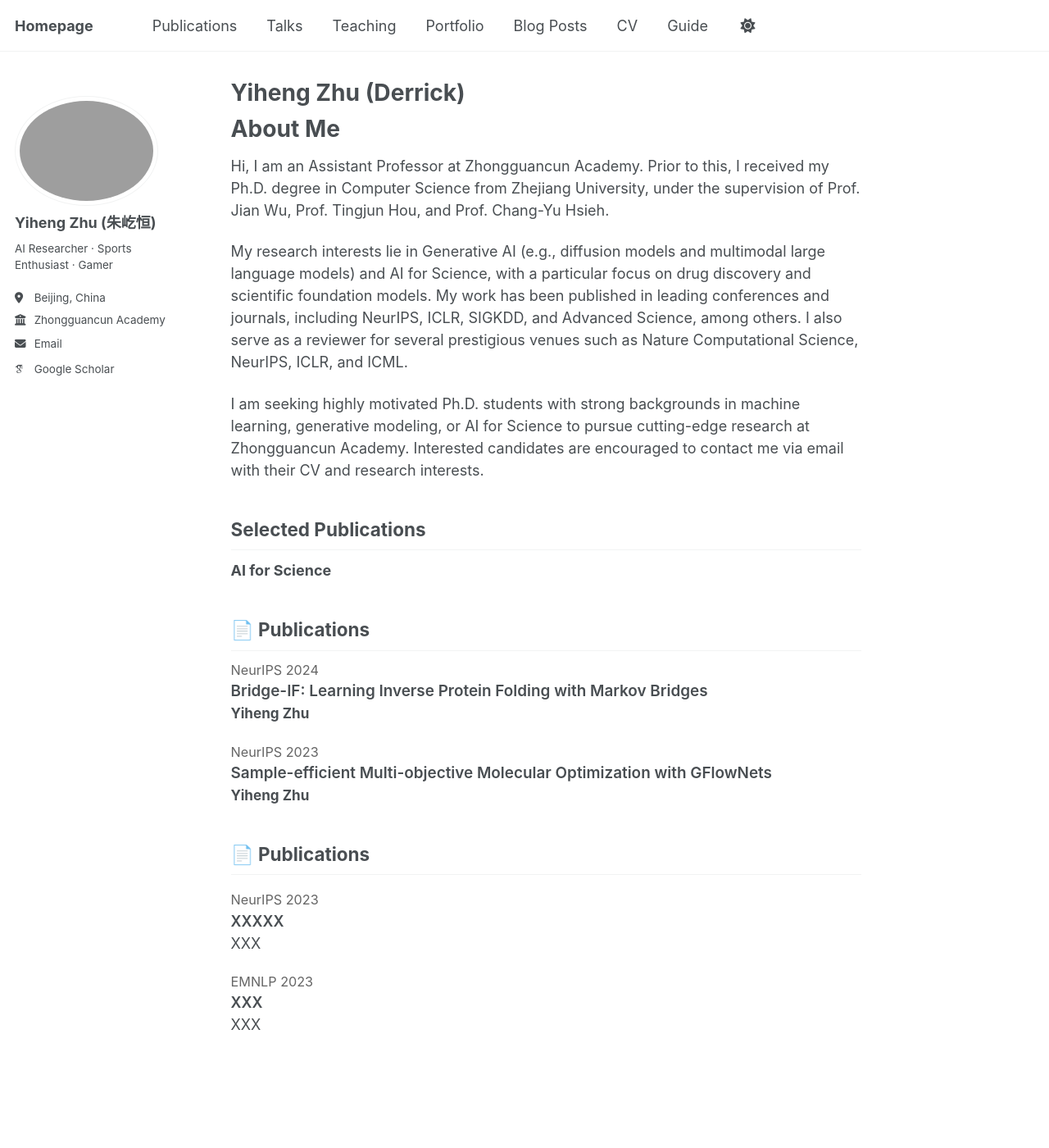
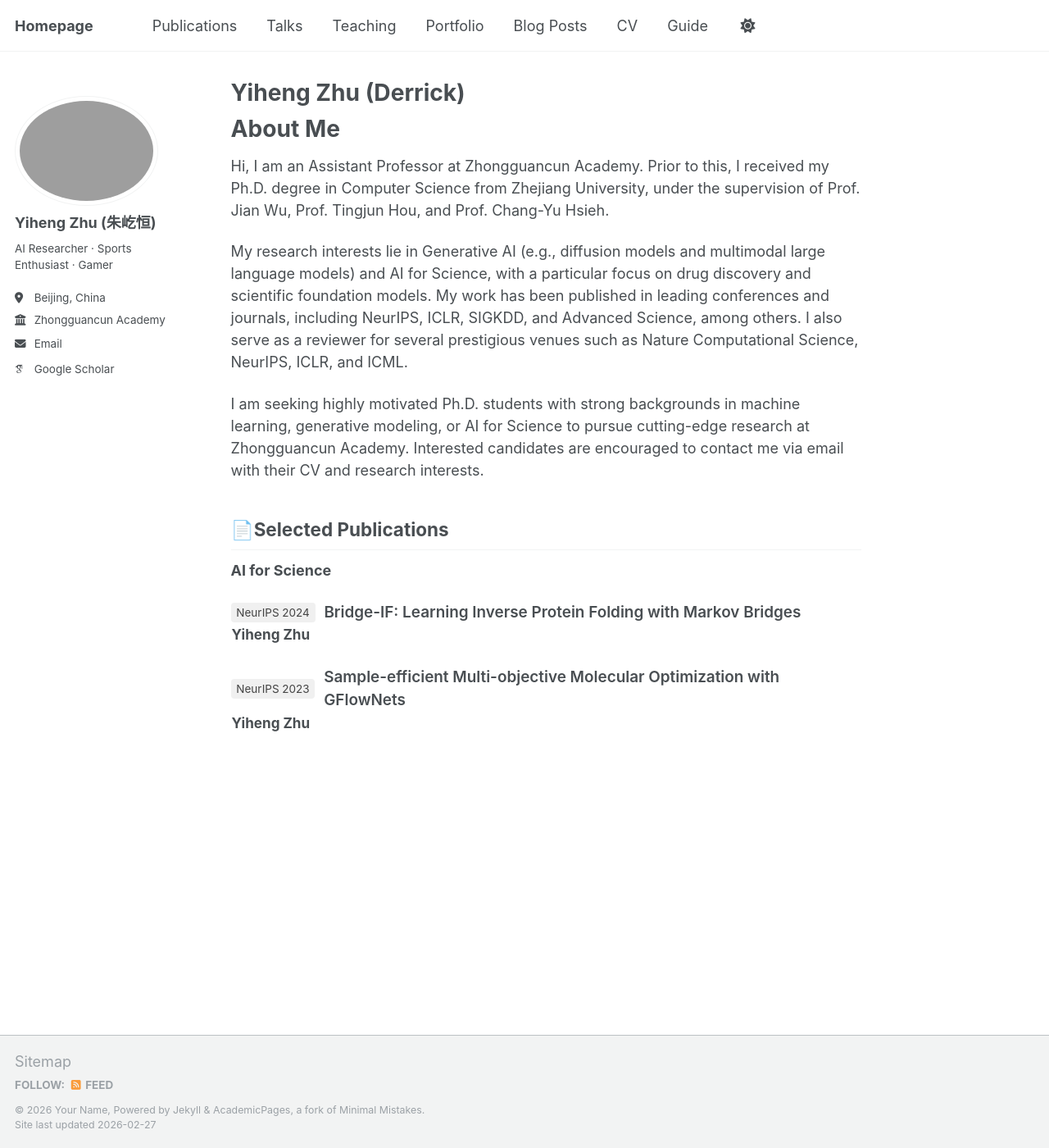
Before and after one commit to derrickzhu147/derrickzhu147.github.io, a Jekyll site: the page built from _pages/about.md, in a window 1280 px wide and 1400 px high. Shown: the whole window at 82% size. Built offline with Jekyll 4.4.1, drawn with Linux system fonts in a browser that asks for light colours; some web fonts are replaced; a script that is not in the unit is left out.

Commit message:
Update about.md

```diff
--- a/_pages/about.md
+++ b/_pages/about.md
@@ -15,60 +15,52 @@ My research interests lie in Generative AI (e.g., diffusion models and multimoda
 
 I am seeking highly motivated Ph.D. students with strong backgrounds in machine learning, generative modeling, or AI for Science to pursue cutting-edge research at Zhongguancun Academy. Interested candidates are encouraged to contact me via email with their CV and research interests.
 
-Selected Publications
+📄Selected Publications
 ------
 
 **AI for Science**
 
-<h2>📄 Publications</h2>
-
-<div style="margin-bottom:1.2em;">
-  <div style="font-size:0.9em; color:#666;">
-    NeurIPS 2024
+<div style="margin-bottom:1.4em;">
+  <div style="display:flex; align-items:center; gap:0.6em;">
+    <span style="
+      background:#f0f0f0;
+      color:#444;
+      font-size:0.75em;
+      padding:0.15em 0.5em;
+      border-radius:4px;
+      white-space:nowrap;
+    ">
+      NeurIPS 2024
+    </span>
+    <span style="font-size:1.05em; font-weight:600;">
+      Bridge-IF: Learning Inverse Protein Folding with Markov Bridges
+    </span>
   </div>
-  <div style="font-size:1.05em; font-weight:600;">
-    Bridge-IF: Learning Inverse Protein Folding with Markov Bridges
-  </div>
-  <div style="font-size:0.95em;">
+  <div style="font-size:0.95em; margin-left:0.05em;">
     <b>Yiheng Zhu</b>
   </div>
 </div>
 
-<div style="margin-bottom:1.2em;">
-  <div style="font-size:0.9em; color:#666;">
-    NeurIPS 2023
+<div style="margin-bottom:1.4em;">
+  <div style="display:flex; align-items:center; gap:0.6em;">
+    <span style="
+      background:#f0f0f0;
+      color:#444;
+      font-size:0.75em;
+      padding:0.15em 0.5em;
+      border-radius:4px;
+      white-space:nowrap;
+    ">
+      NeurIPS 2023
+    </span>
+    <span style="font-size:1.05em; font-weight:600;">
+      Sample-efficient Multi-objective Molecular Optimization with GFlowNets
+    </span>
   </div>
-  <div style="font-size:1.05em; font-weight:600;">
-    Sample-efficient Multi-objective Molecular Optimization with GFlowNets
-  </div>
-  <div style="font-size:0.95em;">
+  <div style="font-size:0.95em; margin-left:0.05em;">
     <b>Yiheng Zhu</b>
   </div>
 </div>
-
-<h2>📄 Publications</h2>
-
-<ul style="list-style:none; padding-left:0;">
-  <li style="margin-bottom:1.2em;">
-    <div style="font-size:0.9em; color:#666;">NeurIPS 2023</div>
-    <div style="font-weight:600;">
-      XXXXX
-    </div>
-    <div>
-      XXX
-    </div>
-  </li>
-
-  <li style="margin-bottom:1.2em;">
-    <div style="font-size:0.9em; color:#666;">EMNLP 2023</div>
-    <div style="font-weight:600;">
-      XXX
-    </div>
-    <div>
-      XXX
-    </div>
-  </li>
-</ul>
 
 <div style="text-align:center; width: 320px; margin: 0 auto;">
   <script
```
